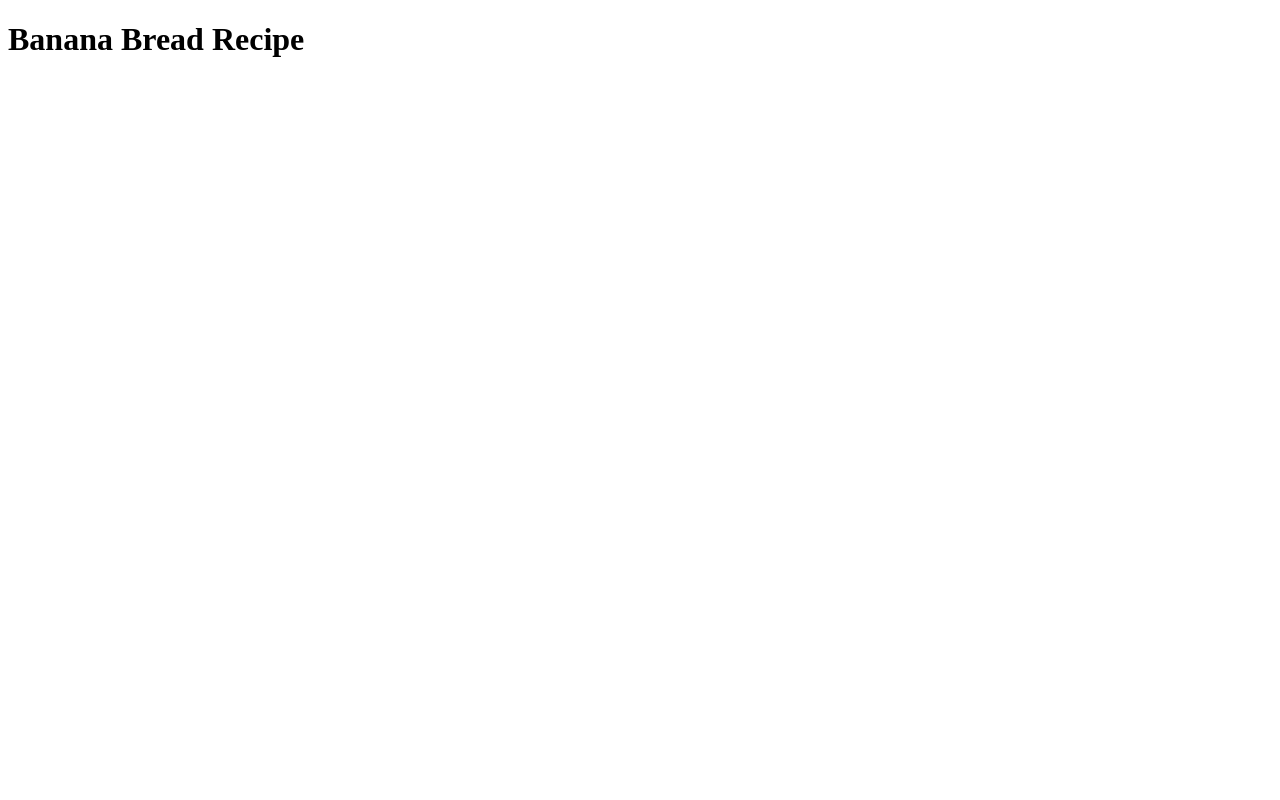
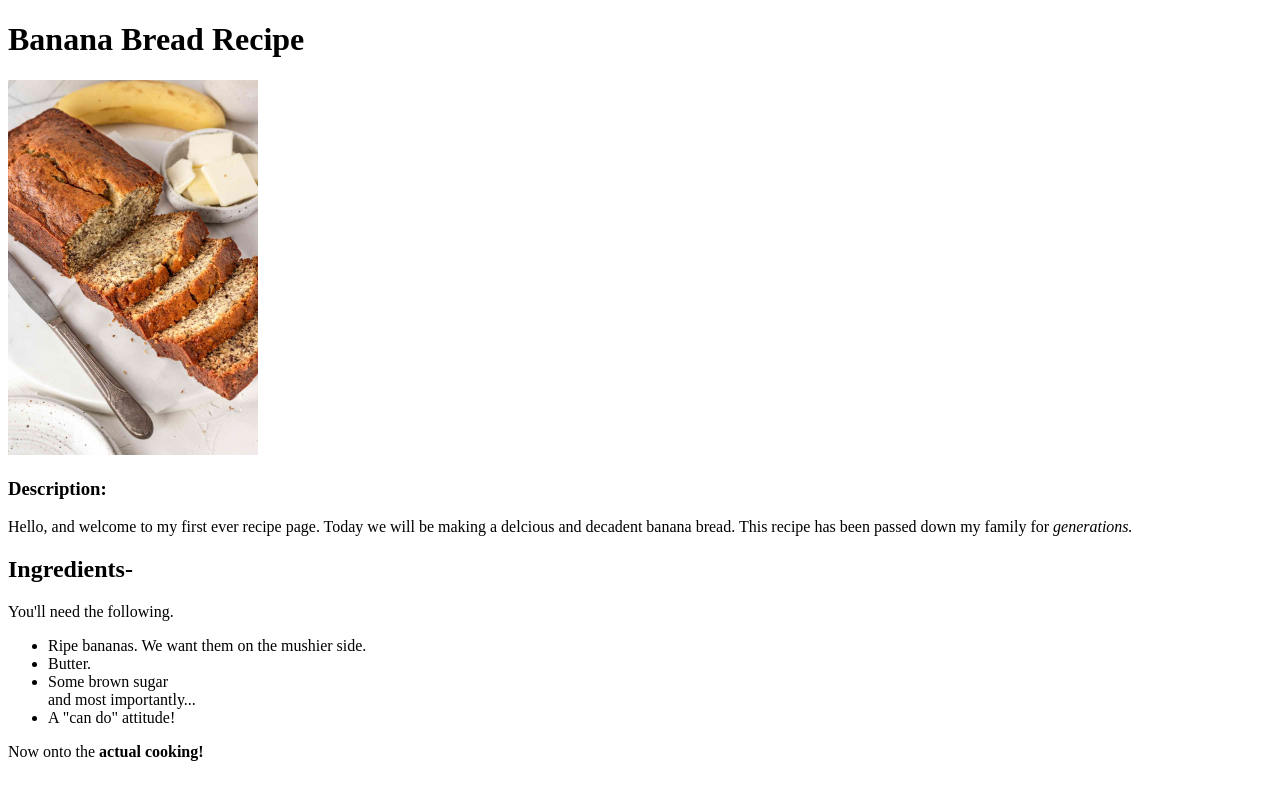
Before and after one commit to DannyMuniz98/odin-recipes, a plain HTML site: page recipes/banana-bread.html in a window 1280 px wide. Drawn offline with Linux system fonts and the light colour scheme.

Commit message:
Edit recipes folder

```diff
--- a/recipes/banana-bread.html
+++ b/recipes/banana-bread.html
@@ -7,5 +7,25 @@
     </head>
     <body>
         <h1>Banana Bread Recipe</h1>
+        <img src="../images/banana.jpg" width="250">
+        <h3>Description:</h3>
+        <p>Hello, and welcome to my first ever recipe page.
+            Today we will be making a delcious and decadent
+            banana bread. This recipe has been passed down my family
+            for <em>generations.</em>
+        </p>
+
+        <h2>Ingredients-</h2>
+        You'll need the following.
+        <ul>
+            <li>Ripe bananas. We want them on the mushier side.</li>
+            <li>Butter.</li>
+            <li>Some brown sugar</li>
+            and most importantly...
+            <li>A "can do" attitude!</li>
+        </ul>
+
+        Now onto the <strong> actual cooking!</strong>
+
     </body>
 </html>
```
Also changed, not shown: images/banana.jpg (renamed from recipes/Simply-Recipes-Easy-Banana-Bread-LEAD-2-66837beab63c495292d89743c6767171.jpg).
